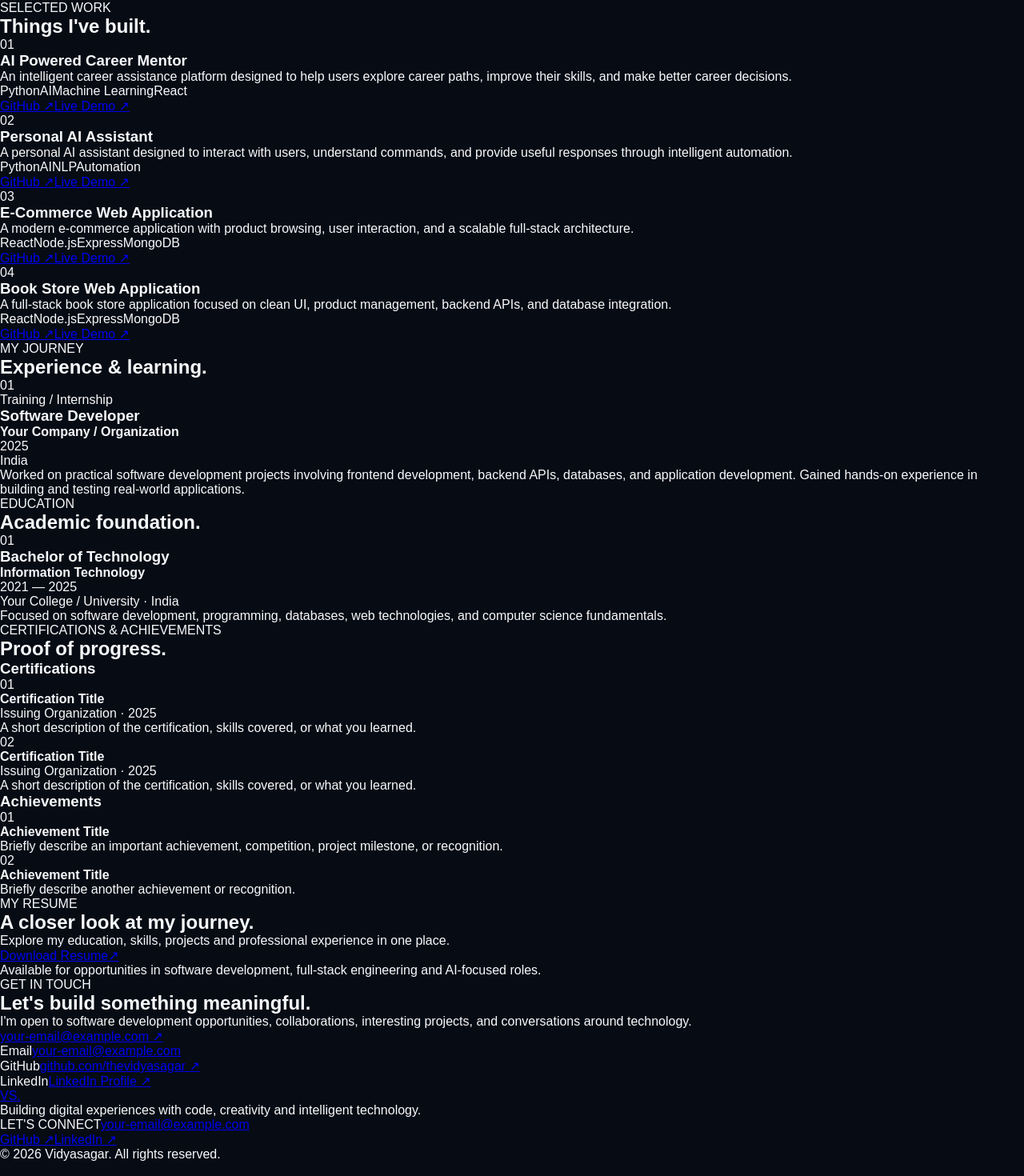
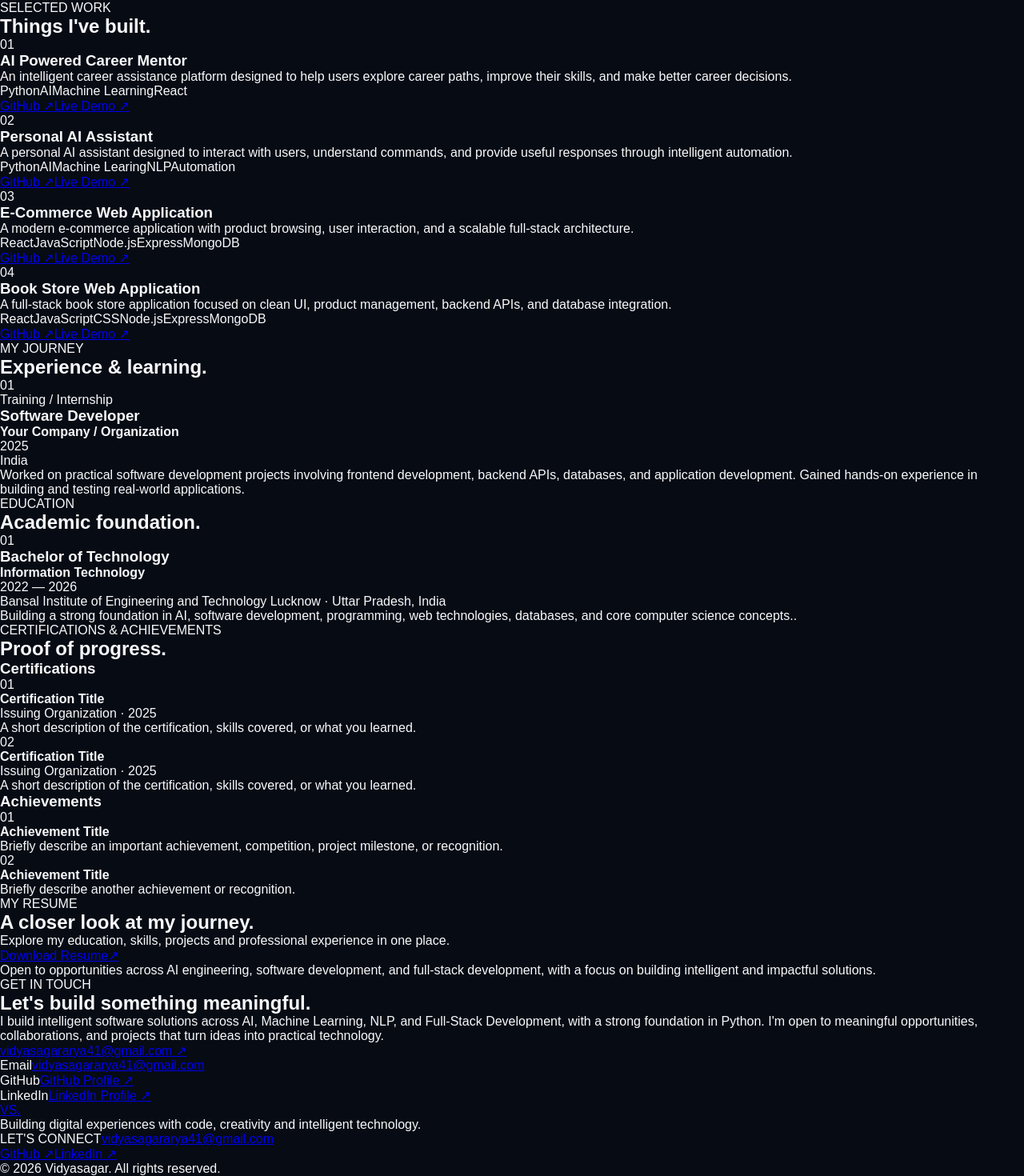
Before and after one commit to thevidyasagar/vidyasagar-portfolio, a React (Vite) app: page / in a window 1280 px wide. Shown: the part 2176-3646 px from the top of the page at 80% size. Built offline with nearby package versions, Linux system fonts and the light colour scheme; the HTML template or start-up script is replaced by a standard one.

Commit message:
Adding resume and profile picture

```diff
--- a/src/components/Contact.jsx
+++ b/src/components/Contact.jsx
@@ -17,16 +17,17 @@ function Contact() {
             </h2>
 
             <p className="contact-description">
-              I'm open to software development opportunities,
-              collaborations, interesting projects, and conversations
-              around technology.
+                I build intelligent software solutions across AI, Machine Learning,
+                NLP, and Full-Stack Development, with a strong foundation in Python.
+                I'm open to meaningful opportunities, collaborations, and projects
+                that turn ideas into practical technology.
             </p>
 
             <a
-              href="mailto:your-email@example.com"
+              href="mailto:vidyasagararya41@gmail.com"
               className="contact-email"
             >
-              your-email@example.com ↗
+              vidyasagararya41@gmail.com ↗
             </a>
 
           </div>
@@ -36,26 +37,26 @@ function Contact() {
 
             <div className="contact-item">
               <span>Email</span>
-              <a href="mailto:your-email@example.com">
-                your-email@example.com
+              <a href="mailto:vidyasagararya41@gmail.com">
+                vidyasagararya41@gmail.com
               </a>
             </div>
 
             <div className="contact-item">
               <span>GitHub</span>
               <a
-                href="https://github.com/"
+                href="https://github.com/thevidyasagar"
                 target="_blank"
                 rel="noreferrer"
               >
-                github.com/thevidyasagar ↗
+                GitHub Profile ↗
               </a>
             </div>
 
             <div className="contact-item">
               <span>LinkedIn</span>
               <a
-                href="https://linkedin.com/"
+                href="https://www.linkedin.com/in/vidyasagar-228109259/"
                 target="_blank"
                 rel="noreferrer"
               >
--- a/src/components/Education.jsx
+++ b/src/components/Education.jsx
@@ -6,11 +6,11 @@ function Education() {
       number: "01",
       degree: "Bachelor of Technology",
       field: "Information Technology",
-      institution: "Your College / University",
-      location: "India",
-      period: "2021 — 2025",
+      institution: "Bansal Institute of Engineering and Technology Lucknow",
+      location: "Uttar Pradesh, India",
+      period: "2022 — 2026",
       description:
-        "Focused on software development, programming, databases, web technologies, and computer science fundamentals."
+        "Building a strong foundation in AI, software development, programming, web technologies, databases, and core computer science concepts.."
     }
   ];
 
--- a/src/components/Footer.jsx
+++ b/src/components/Footer.jsx
@@ -23,10 +23,10 @@ function Footer() {
             </span>
 
             <a
-              href="mailto:your-email@example.com"
+              href="mailto:vidyasagararya41@gmail.com"
               className="footer-email"
             >
-              your-email@example.com
+              vidyasagararya41@gmail.com
             </a>
           </div>
 
--- a/src/components/Projects.jsx
+++ b/src/components/Projects.jsx
@@ -8,7 +8,7 @@ function Projects() {
       description:
         "An intelligent career assistance platform designed to help users explore career paths, improve their skills, and make better career decisions.",
       technologies: ["Python", "AI", "Machine Learning", "React"],
-      github: "https://github.com/",
+      github: "https://github.com/thevidyasagar/CareerPilot-AI",
       demo: "#"
     },
     {
@@ -16,8 +16,8 @@ function Projects() {
       title: "Personal AI Assistant",
       description:
         "A personal AI assistant designed to interact with users, understand commands, and provide useful responses through intelligent automation.",
-      technologies: ["Python", "AI", "NLP", "Automation"],
-      github: "https://github.com/",
+      technologies: ["Python", "AI", "Machine Learing", "NLP", "Automation"],
+      github: "https://github.com/thevidyasagar/Sara-Assistant",
       demo: "#"
     },
     {
@@ -25,8 +25,8 @@ function Projects() {
       title: "E-Commerce Web Application",
       description:
         "A modern e-commerce application with product browsing, user interaction, and a scalable full-stack architecture.",
-      technologies: ["React", "Node.js", "Express", "MongoDB"],
-      github: "https://github.com/",
+      technologies: ["React", "JavaScript", "Node.js", "Express", "MongoDB"],
+      github: "https://github.com/thevidyasagar/Crypto-Currency-Website",
       demo: "#"
     },
     {
@@ -34,8 +34,8 @@ function Projects() {
       title: "Book Store Web Application",
       description:
         "A full-stack book store application focused on clean UI, product management, backend APIs, and database integration.",
-      technologies: ["React", "Node.js", "Express", "MongoDB"],
-      github: "https://github.com/",
+      technologies: ["React", "JavaScript", "CSS", "Node.js", "Express", "MongoDB"],
+      github: "https://github.com/thevidyasagar/book-store-webapp",
       demo: "#"
     }
   ];
--- a/src/components/Resume.jsx
+++ b/src/components/Resume.jsx
@@ -32,8 +32,9 @@ function Resume() {
           <div className="resume-line"></div>
 
           <p>
-            Available for opportunities in software development,
-            full-stack engineering and AI-focused roles.
+            Open to opportunities across AI engineering,
+            software development, and full-stack development,
+            with a focus on building intelligent and impactful solutions.
           </p>
         </div>
 
```
Also changed, not shown: 1 other file (tests, documents, lock files or other folders).
